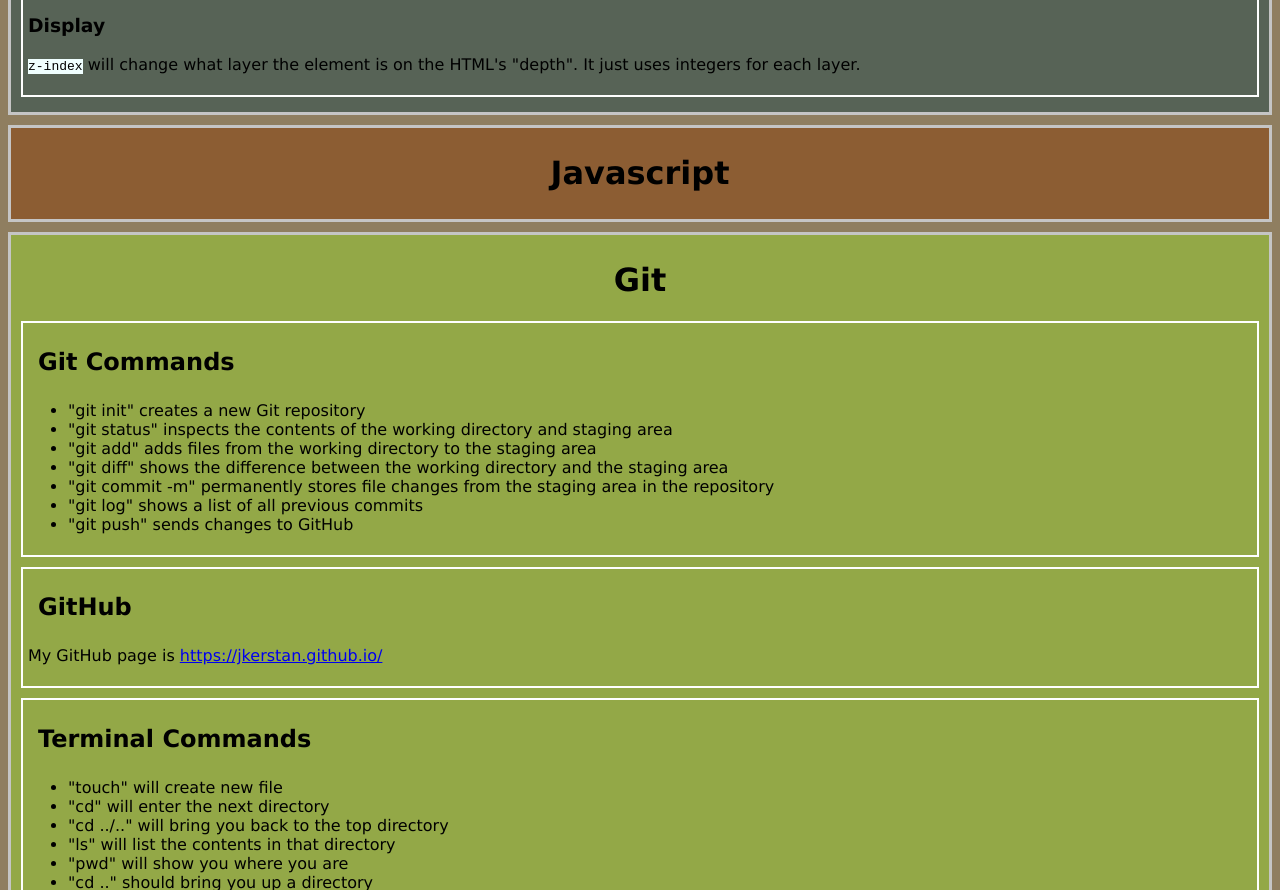
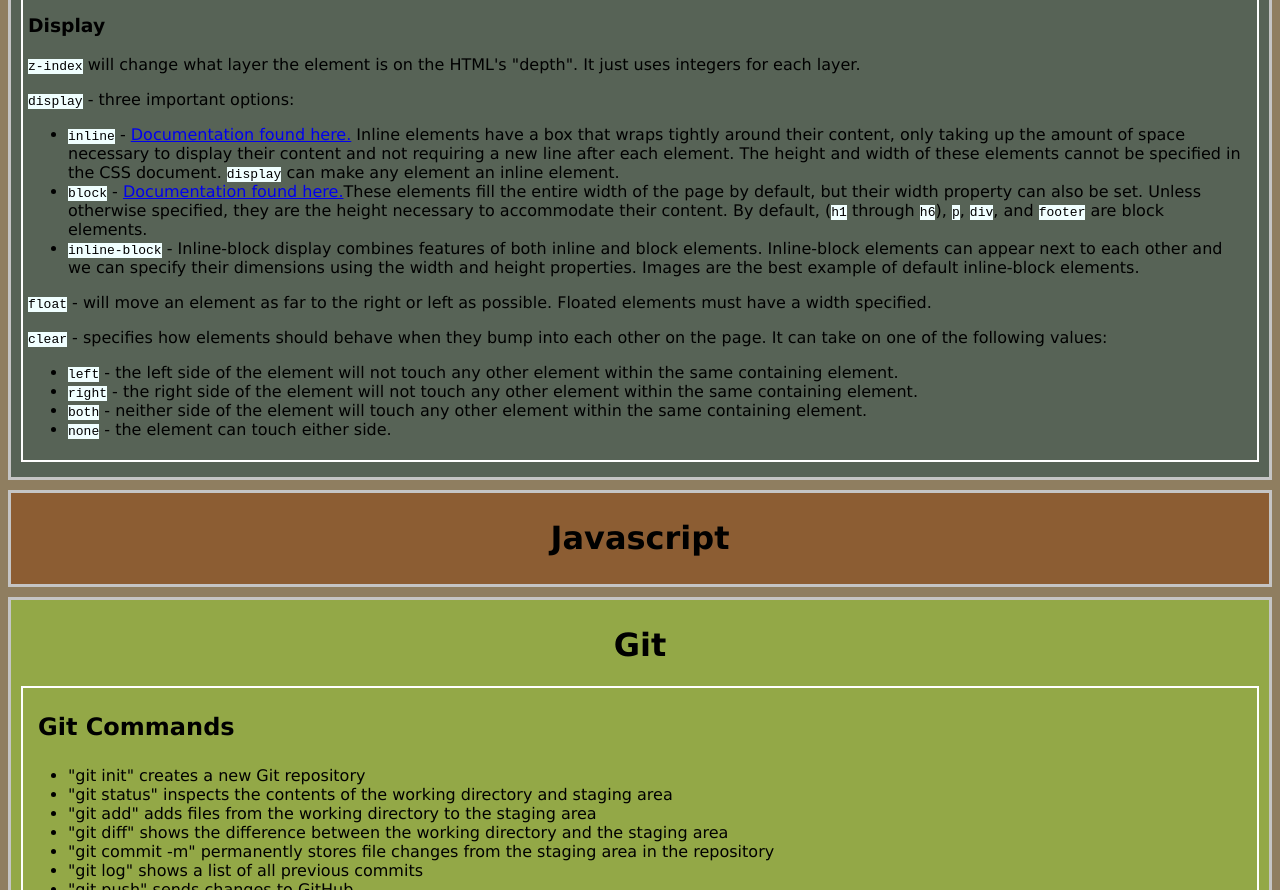
Before and after one commit to jkerstan/cheatsheet, a plain HTML site: page index.html in a window 1280 px wide. Shown: the part 2300-3190 px from the top of the page. Drawn offline with Linux system fonts and the light colour scheme; files that its build step writes are made by us from their sources; files whose address does not match are found by name.

Commit message:
added more content to the display section of the css content

```diff
--- a/index.html
+++ b/index.html
@@ -107,7 +107,27 @@
     </ul>
     <!--Display-->
     <h3>Display</h3>
+      <!--z-index-->
     <p><code>z-index</code> will change what layer the element is on the HTML's "depth". It just uses integers for each layer.</p>
+      <!--display-->
+    <p><code>display</code> - three important options:
+      <ul>
+        <li><code>inline</code> - <a href="https://developer.mozilla.org/en-US/docs/Web/HTML/Inline_elements" target="_blank">Documentation found here.</a> Inline elements have a box that wraps tightly around their content, only taking up the amount of space necessary to display their content and not requiring a new line after each element. The height and width of these elements cannot be specified in the CSS document. <code>display</code> can make any element an inline element.</li>
+        <li><code>block</code> - <a href="https://developer.mozilla.org/en-US/docs/Web/HTML/Block-level_elements" target="_blank">Documentation found here.</a>These elements fill the entire width of the page by default, but their width property can also be set. Unless otherwise specified, they are the height necessary to accommodate their content.  By default, (<code>h1</code> through <code>h6</code>), <code>p</code>, <code>div</code>, and <code>footer</code> are block elements.</li>
+        <li><code>inline-block</code> - Inline-block display combines features of both inline and block elements. Inline-block elements can appear next to each other and we can specify their dimensions using the width and height properties. Images are the best example of default inline-block elements.</li>
+      </ul>
+    </p>
+      <!--float-->
+    <p><code>float</code> - will move an element as far to the right or left as possible. Floated elements must have a width specified.</p>
+      <!--clear-->
+    <p><code>clear</code> - specifies how elements should behave when they bump into each other on the page. It can take on one of the following values:
+      <ul>
+        <li><code>left</code> - the left side of the element will not touch any other element within the same containing element.</li>
+        <li><code>right</code> - the right side of the element will not touch any other element within the same containing element.</li>
+        <li><code>both</code> - neither side of the element will touch any other element within the same containing element.</li>
+        <li><code>none</code> - the element can touch either side.</li>
+      </ul>
+    </p>
   </div>
  </div>
  <!--Javascript-->
```
